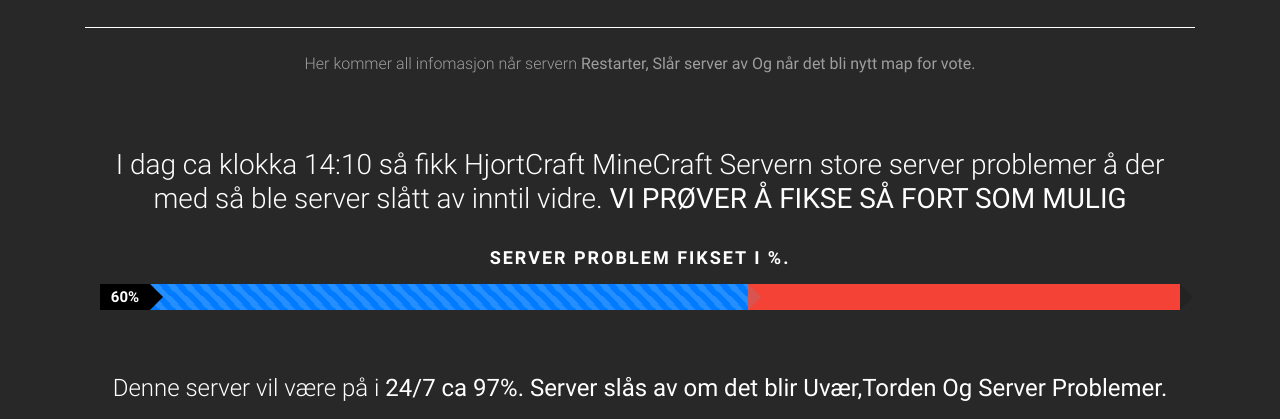
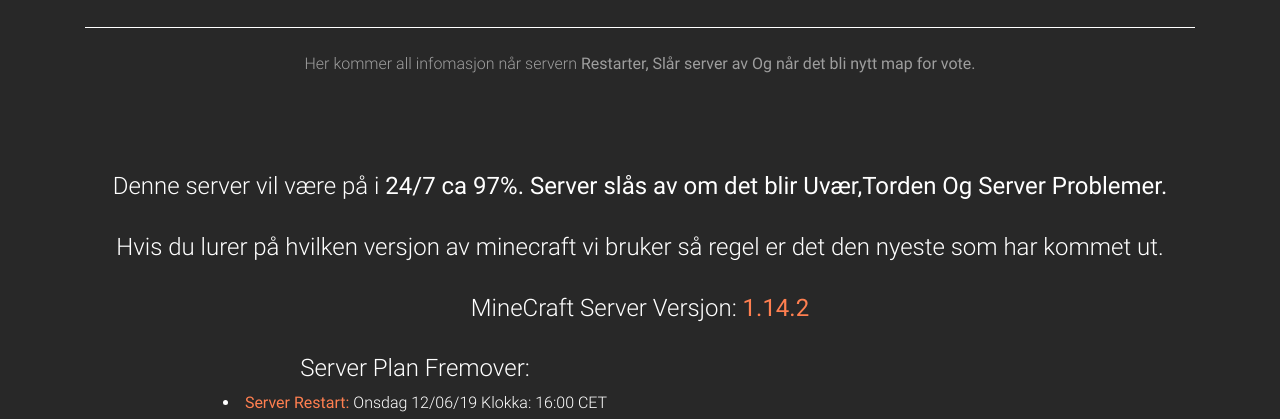
Before and after one commit to BamseMomsMC/BamseMomsMC.github.io, a plain HTML site: page server-info/index.html in a window 1280 px wide. Shown: the part 347-766 px from the top of the page. Drawn offline with nearby package versions, Linux system fonts and the light colour scheme.

Commit message:
Update index.html

```diff
--- a/server-info/index.html
+++ b/server-info/index.html
@@ -67,7 +67,7 @@
              <hr class="hr-light my-4 wow fadeInDown" data-wow-delay="0.4s">
                  <p class="grey-text w-responsive mx-auto mb-5"> Her kommer all infomasjon når servern <b>Restarter, Slår server av Og når det bli nytt map for vote.</b> </p>
                       <br>
-                      <h3 style="color:white;"> I dag ca klokka 14:10 så fikk HjortCraft MineCraft Servern store server problemer å der med så ble server slått av inntil vidre. <b>VI PRØVER Å FIKSE SÅ FORT SOM MULIG</b> </h3>
+                      <!--<h3 style="color:white;"> I dag ca klokka 14:10 så fikk HjortCraft MineCraft Servern store server problemer å der med så ble server slått av inntil vidre. <b>VI PRØVER Å FIKSE SÅ FORT SOM MULIG</b> </h3>
                       <br>
                       <div class="container">
                         <div class="row">
@@ -79,7 +79,7 @@
                                     </div>
                                 </div>
                         </div>
-                    </div>
+                    </div>-->
                       <br>
                       <h4> Denne server vil være på i <b>24/7 ca 97%. Server slås av om det blir Uvær,Torden Og Server Problemer.</b> </h4>
                       <br>
```
